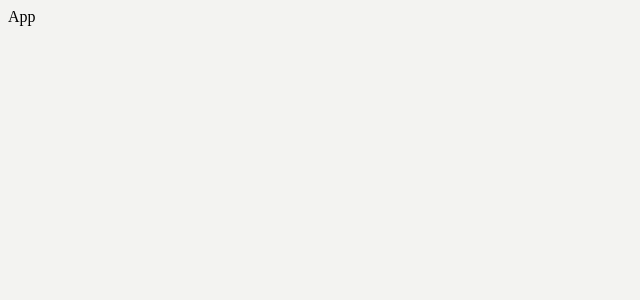
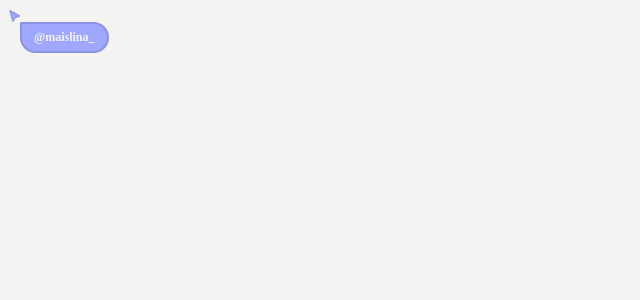
Before and after one commit to pommito/ClashOfDev_2024, a React (Vite) app: page / in a window 1280 px wide. Shown: the top 300 px of the page, without its empty margins (0-640 px from the left). Built offline with nearby package versions, Linux system fonts and the light colour scheme.

Commit message:
Creating the cursor element, next step is to make it reusable for all the project

```diff
--- a/src/components/App/App.jsx
+++ b/src/components/App/App.jsx
@@ -1,7 +1,8 @@
+import Cursor from '../utils/Cursor/Cursor';
 import './App.scss';
 
 function App() {
-  return <div className="App">App</div>;
+  return <Cursor />;
 }
 
 export default App;
--- /dev/null
+++ b/src/components/utils/Cursor/Cursor.jsx
@@ -0,0 +1,14 @@
+import './Cursor.scss';
+
+const Cursor = () => {
+  return (
+    <div className="Cursor">
+      <svg xmlns="http://www.w3.org/2000/svg" viewBox="0 0 24 24">
+        <path d="M5.5 3.21V20.8c0 .45.54.67.85.35l4.86-4.86a.5.5 0 0 1 .35-.15h6.87a.5.5 0 0 0 .35-.85L6.35 2.85a.5.5 0 0 0-.85.35Z"></path>
+      </svg>
+      <span className="Cursor-text">@maislina_</span>
+    </div>
+  );
+};
+
+export default Cursor;
--- /dev/null
+++ b/src/components/utils/Cursor/Cursor.scss
@@ -0,0 +1,27 @@
+@use '/src/styles/variables' as v;
+
+.Cursor {
+  display: flex;
+  flex-direction: column;
+  width: fit-content;
+
+  svg {
+    fill: v.$purple_mid;
+    stroke: v.$purple_dark;
+    stroke-width: 2;
+    width: 14px;
+    height: 14px;
+    transform: rotate(-15deg);
+  }
+
+  &-text {
+    background-color: v.$purple_mid;
+    border: solid 2px v.$purple_dark;
+    border-radius: 1.5px 18.5px 18.5px 18.5px;
+    color: v.$beige;
+    font-size: 0.75rem;
+    font-weight: 600;
+    margin-left: 0.75rem;
+    padding: 0.375rem 0.75rem;
+  }
+}
--- a/src/styles/_variables.scss
+++ b/src/styles/_variables.scss
@@ -9,7 +9,7 @@ $black: #262625;
 
 $purple_light: #ebedff;
 $purple_mid: #9fa8fe;
-$pruple_dark: #8a92e3;
+$purple_dark: #8a92e3;
 
 $pink_light: #ffedf5;
 $pink_mid: #f588b9;
```
